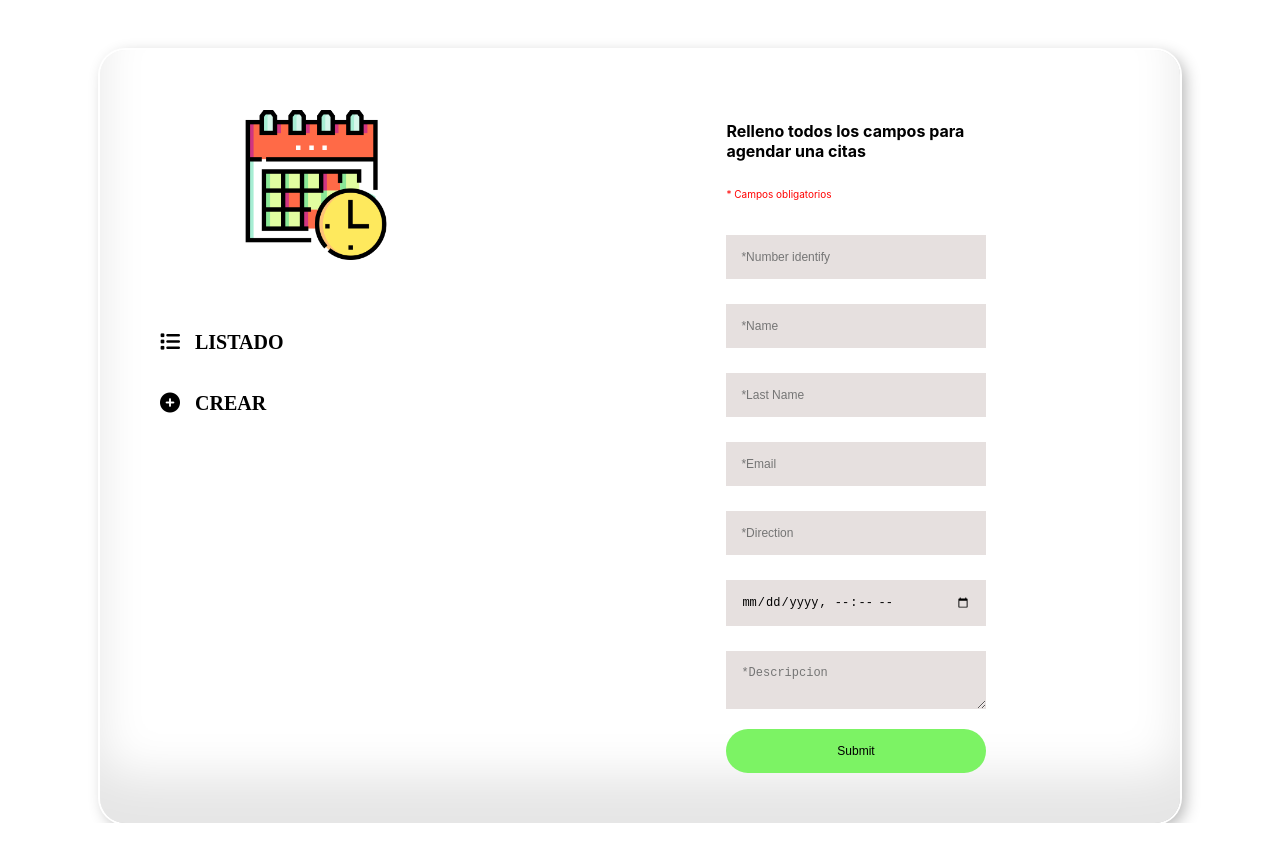
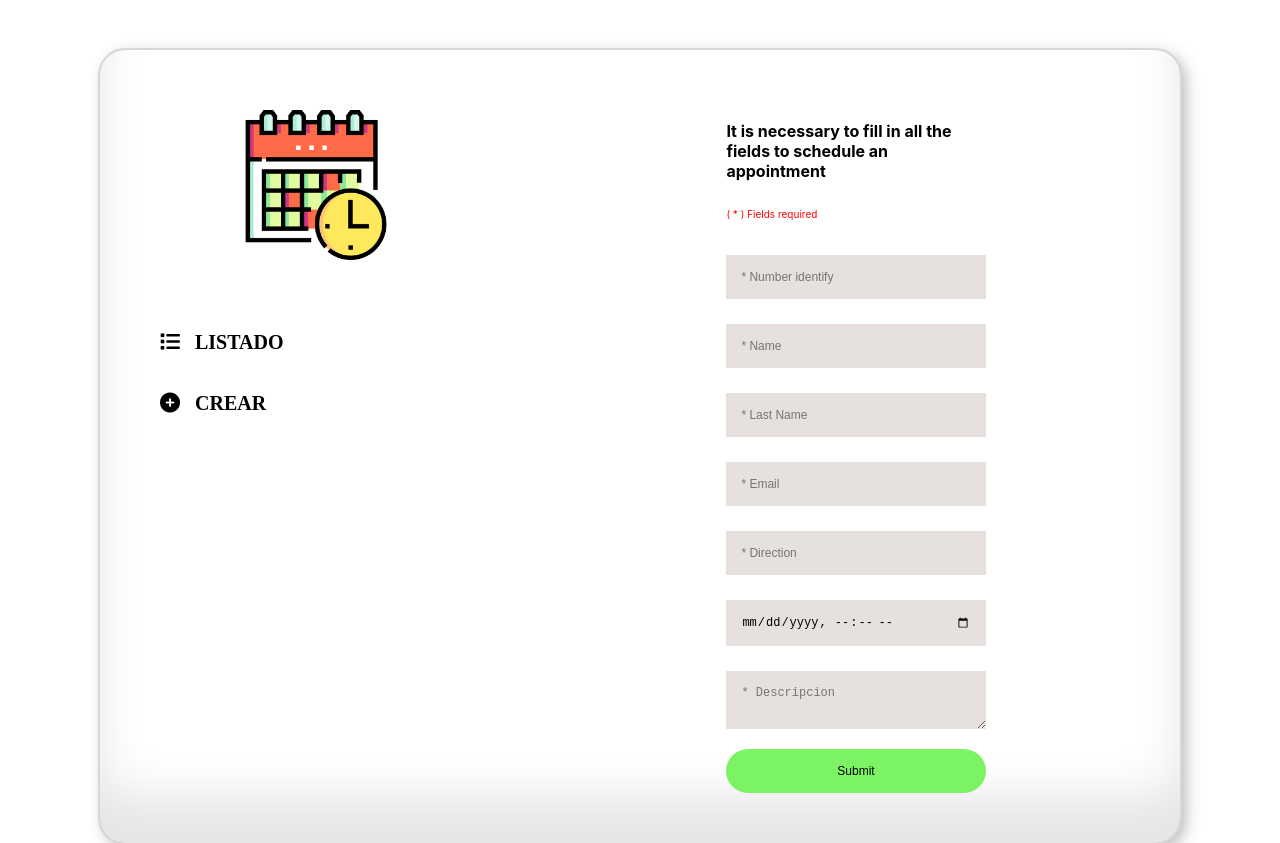
Before and after one commit to AldairMC/appointment--list, a React (Create React App) app: page /new in a window 1280 px wide. Built offline with nearby package versions, Linux system fonts and the light colour scheme.

Commit message:
:art::arrow_up: Modifying files & Adding dependencies

```diff
--- a/package.json
+++ b/package.json
@@ -12,6 +12,7 @@
     "react-hook-form": "^6.14.0",
     "react-router-dom": "^5.2.0",
     "react-scripts": "4.0.1",
+    "sweetalert2": "^10.13.0",
     "web-vitals": "^0.2.4"
   },
   "scripts": {
--- a/src/components/Error.jsx
+++ b/src/components/Error.jsx
@@ -6,7 +6,7 @@ const Error = () => {
     return (
         <div className="container_error">
             <div className="__text">
-                <i className="fas fa-exclamation"></i>
+                <i class="fas fa-exclamation-triangle"></i>
             </div>
             <br/>
             <div className="__text">
--- a/src/components/Form.jsx
+++ b/src/components/Form.jsx
@@ -1,5 +1,6 @@
 import React from 'react';
 import { useForm } from "react-hook-form";
+import Swal from 'sweetalert2'
 
 //Style
 import '../css/Form.scss'
@@ -11,35 +12,42 @@ const Form = ({ handleData }) => {
     const onSubmit = (data, e) => {
         e.target.reset();
         handleData(data)
+        Swal.fire({
+          position: 'center',
+          icon: 'success',
+          title: 'Successfully created appointment',
+          showConfirmButton: false,
+          timer: 1500
+        })
     }
 
     return (
         <form className="form-container" onSubmit={handleSubmit(onSubmit)}>
-            <h4>Relleno todos los campos para agendar una citas</h4>
-            <p className="error">* Campos obligatorios</p>
+            <h4>It is necessary to fill in all the fields to schedule an appointment</h4>
+            <p className="error">( * ) Fields required</p>
 
 
-            <input className="form-input" name="code" ref={register({ required: true, min: 1 })} placeholder="*Number identify" type="number"/>
-            {errors.code && <span className="error">*Number identify is required</span>}
+            <input className="form-input" name="code" ref={register({ required: true, min: 1 })} placeholder="* Number identify" type="number"/>
+            {errors.code && <span className="error">* Number identify is required</span>}
 
-            <input className="form-input" name="name" ref={register({ required: true })} placeholder="*Name" />
-            {errors.name && <span className="error">*Name is required</span>}
+            <input className="form-input" name="name" ref={register({ required: true })} placeholder="* Name" />
+            {errors.name && <span className="error">* Name is required</span>}
 
-            <input className="form-input" name="lastName" ref={register({ required: true })} placeholder="*Last Name" />
-            {errors.lastName && <span className="error">*LastName is required</span>}
+            <input className="form-input" name="lastName" ref={register({ required: true })} placeholder="* Last Name" />
+            {errors.lastName && <span className="error">* LastName is required</span>}
 
-            <input className="form-input" name="email" ref={register({ required: true })} placeholder="*Email" type="email"/>
-            {errors.email && <span className="error">*Email is required</span>}
+            <input className="form-input" name="email" ref={register({ required: true })} placeholder="* Email" type="email"/>
+            {errors.email && <span className="error">* Email is required</span>}
 
-            <input className="form-input" name="direction" ref={register({ required: true })} placeholder="*Direction" />
-            {errors.direction && <span className="error">*Direction is required</span>}
+            <input className="form-input" name="direction" ref={register({ required: true })} placeholder="* Direction" />
+            {errors.direction && <span className="error">* Direction is required</span>}
 
             <input className="form-input" name="hour" ref={register({ required: true })} type="datetime-local"/>
-            {errors.hour && <span className="error">*Hour is required</span>}
+            {errors.hour && <span className="error">* Hour is required</span>}
 
-            <textarea className="form-input" name="description" ref={register({ required: true })} placeholder="*Descripcion">
+            <textarea className="form-input" name="description" ref={register({ required: true })} placeholder="* Descripcion">
             </textarea>
-            {errors.description && <span className="error">*Description is required</span>}
+            {errors.description && <span className="error">* Description is required</span>}
 
             <input className="form-submit" type="submit" />
         </form>
--- a/src/components/List.jsx
+++ b/src/components/List.jsx
@@ -22,7 +22,7 @@ const List = () => {
         (appointment.length === 0)?
         <div className="container_error">
             <div className="__text">
-                <i className="fas fa-exclamation"></i>
+                <i class="fas fa-exclamation-triangle"></i>
             </div>
             <br/>
             <div className="__text">
--- a/src/css/Router.scss
+++ b/src/css/Router.scss
@@ -5,7 +5,7 @@
     border-radius: 25px;
     box-shadow:
        inset 0 -3em 3em rgba(0,0,0,0.1),
-             0 0  0 2px rgb(255,255,255),
+             0 0  0 2px rgb(218, 214, 212),
              0.3em 0.3em 1em rgba(0,0,0,0.3);
 }
 
```
Also changed, not shown: 1 other file (tests, documents, lock files or other folders).
